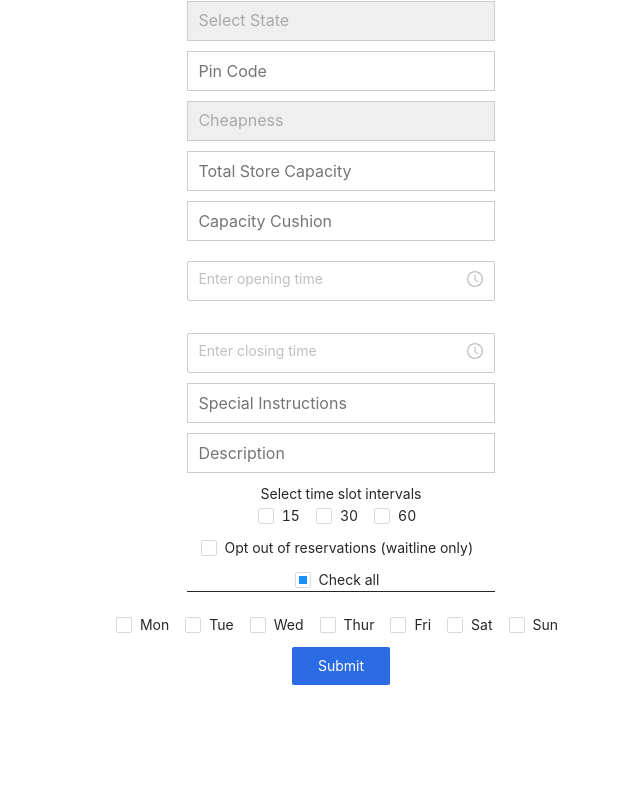
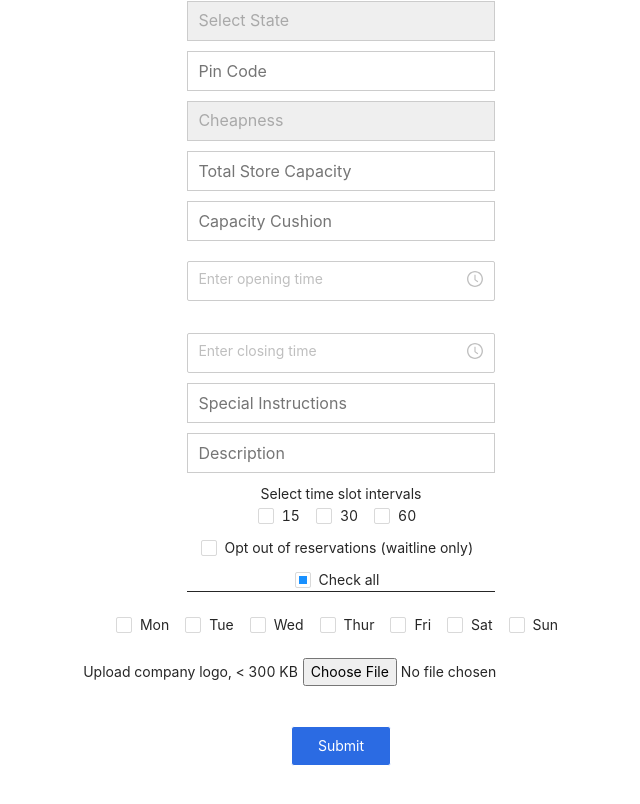
Before and after one commit to Qly-Management/qly-retail-registration, a React (Create React App) app: page / in a window 1280 px wide. Shown: the part 374-1178 px from the top of the page, without its empty margins (299-939 px from the left). Before the commit the page ends 1110 px from the top, so only its background shows below. Built offline with nearby package versions, Linux system fonts and the light colour scheme.

Commit message:
registration form doner

```diff
--- a/src/App.css
+++ b/src/App.css
@@ -55,7 +55,7 @@ select {
   align-self: "center";
   display: block;
   margin: 0 auto;
-  margin-top: 10px;
+  margin-top: 40px;
   border: 1px solid;
   border-radius: 3px;
   height: 40px;
@@ -72,3 +72,35 @@ select {
   font-size: 12px;
   vertical-align: top;
 }
+
+/* [type="file"] {
+  border: 0;
+  clip: rect(0, 0, 0, 0);
+  height: 1px;
+  overflow: hidden;
+  padding: 0;
+  position: absolute !important;
+  white-space: nowrap;
+  width: 1px;
+}
+
+[type="file"] + label {
+  background-color: #ee6d0b;
+  border-radius: 2px;
+  color: #fff;
+  cursor: pointer;
+  display: inline-block;
+  padding: 10px;
+  height: 30px;
+  vertical-align: middle;
+  padding-bottom: 30px;
+}
+
+[type="file"]:focus + label,
+[type="file"] + label:hover {
+  background-color: #f15d22;
+}
+
+[type="file"]:focus + label {
+  outline: 1px dotted #000;
+} */
--- a/src/Form.jsx
+++ b/src/Form.jsx
@@ -383,7 +383,6 @@ export default function () {
         />
 
         <div
-          className="site-checkbox-all-wrapper"
           style={{
             borderBottomWidth: 1,
             borderBottomStyle: "solid",
@@ -415,6 +414,13 @@ export default function () {
 
         <div className="error">{weekdayError}</div>
 
+        <br />
+
+        <label for="fileUpload" style={{ margin: 5 }}>
+          Upload company logo, {"< 300 KB"}
+        </label>
+        <input id="fileUpload" type="file" accept="image/png, .jpeg, .jpg" />
+
         <button name="submit" value="submit" className="submit" type="submit">
           Submit
         </button>
```
